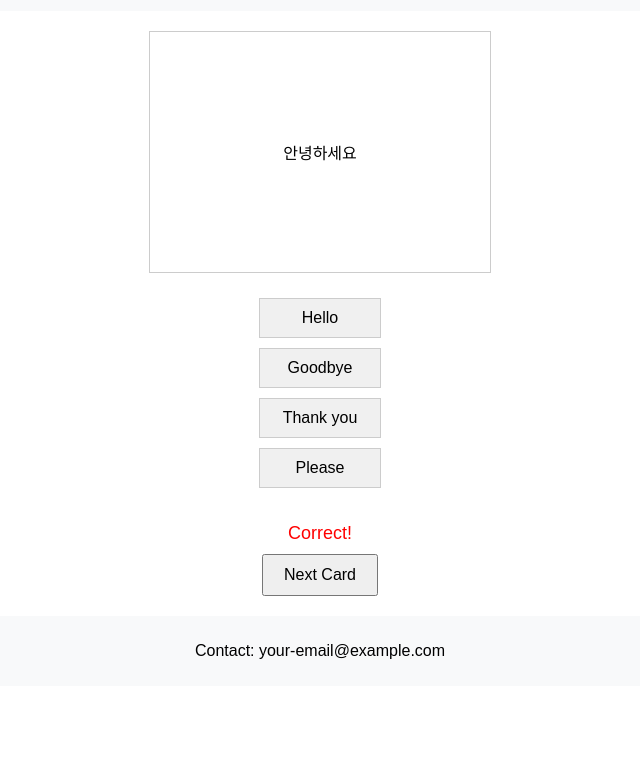
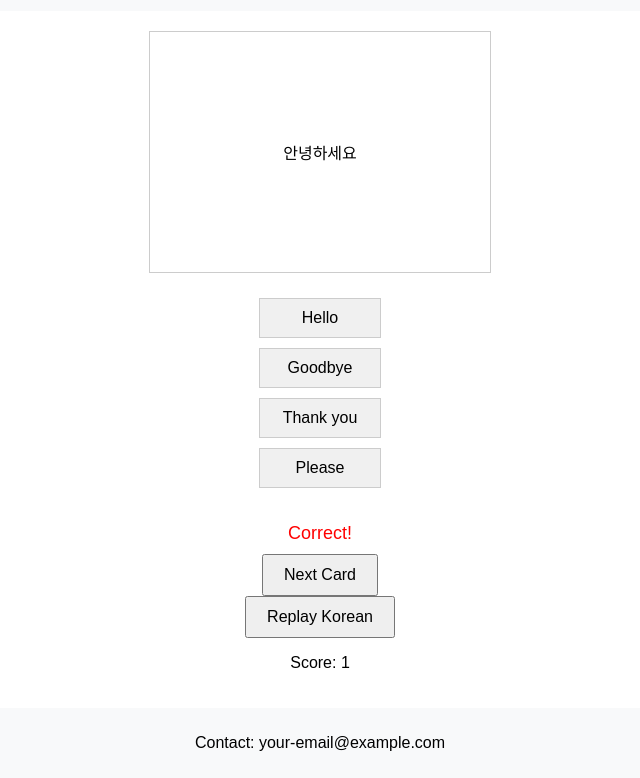
Before and after one commit to jaeyoung-han/jaeyoung-han.github.io, a plain HTML site: page index.html in a window 1280 px wide. Both pictures are taken after a click on the element "Hello". Shown: the part 89-867 px from the top of the page, without its empty margins (320-960 px from the left). Before the commit the page ends 800 px from the top, so only its background shows below. Drawn offline with Linux system fonts and the light colour scheme.

Commit message:
Replay button and score

```diff
--- a/index.html
+++ b/index.html
@@ -21,6 +21,10 @@
             <!-- Feedback will be displayed here -->
         </div>
         <button id="next-card">Next Card</button>
+        <button id="replay">Replay Korean</button> <!-- Replay Button -->
+        <div id="score-container">
+            <p>Score: <span id="score">0</span></p>
+        </div> <!-- Score Display -->
     </main>
     <footer>
         <p>Contact: your-email@example.com</p>
--- a/script.js
+++ b/script.js
@@ -6,29 +6,33 @@ document.addEventListener('DOMContentLoaded', () => {
     ];
 
     let currentCardIndex = 0;
+    let currentKoreanText = ''; // Variable to store the current Korean text
+    let score = 0; // Variable to store the score
 
     const flashcardContainer = document.getElementById('flashcard-container');
     const choicesContainer = document.getElementById('choices-container');
     const feedbackContainer = document.getElementById('feedback-container');
     const nextCardButton = document.getElementById('next-card');
+    const replayButton = document.getElementById('replay');
+    const scoreDisplay = document.getElementById('score');
 
     function showFlashcard(index) {
-        const questionText = flashcards[index].question;
-        flashcardContainer.textContent = questionText;
-        showChoices(index);
+        const flashcard = flashcards[index];
+        currentKoreanText = flashcard.question; // Store the current Korean text
+        flashcardContainer.textContent = flashcard.question;
+        showChoices(flashcard);
         feedbackContainer.textContent = ''; // Clear previous feedback
-        speakKorean(questionText); // Speak the Korean text
+        speakKorean(flashcard.question); // Speak the Korean text
     }
 
-    function showChoices(index) {
+    function showChoices(flashcard) {
         choicesContainer.innerHTML = ''; // Clear previous choices
-        const choices = flashcards[index].choices;
-        choices.forEach(choice => {
+        flashcard.choices.forEach(choice => {
             const choiceElement = document.createElement('div');
             choiceElement.className = 'choice';
             choiceElement.textContent = choice;
             choiceElement.addEventListener('click', () => {
-                checkAnswer(choice, flashcards[index].answer);
+                checkAnswer(choice, flashcard.answer);
             });
             choicesContainer.appendChild(choiceElement);
         });
@@ -39,6 +43,11 @@ document.addEventListener('DOMContentLoaded', () => {
         feedbackContainer.textContent = feedback;
         feedbackContainer.className = selectedChoice === correctAnswer ? 'correct' : 'wrong';
         speak(feedback); // Speak feedback in English
+
+        if (selectedChoice === correctAnswer) {
+            score++; // Increment score if answer is correct
+            updateScore(); // Update score display
+        }
     }
 
     function speak(text) {
@@ -52,10 +61,20 @@ document.addEventListener('DOMContentLoaded', () => {
         window.speechSynthesis.speak(utterance);
     }
 
+    function updateScore() {
+        scoreDisplay.textContent = score; // Update the score display
+    }
+
     nextCardButton.addEventListener('click', () => {
         currentCardIndex = (currentCardIndex + 1) % flashcards.length;
         showFlashcard(currentCardIndex);
     });
 
-    showFlashcard(currentCardIndex);
+    replayButton.addEventListener('click', () => {
+        if (currentKoreanText) {
+            speakKorean(currentKoreanText); // Replay the current Korean text
+        }
+    });
+
+    showFlashcard(currentCardIndex); // Load the first flashcard
 });
```
